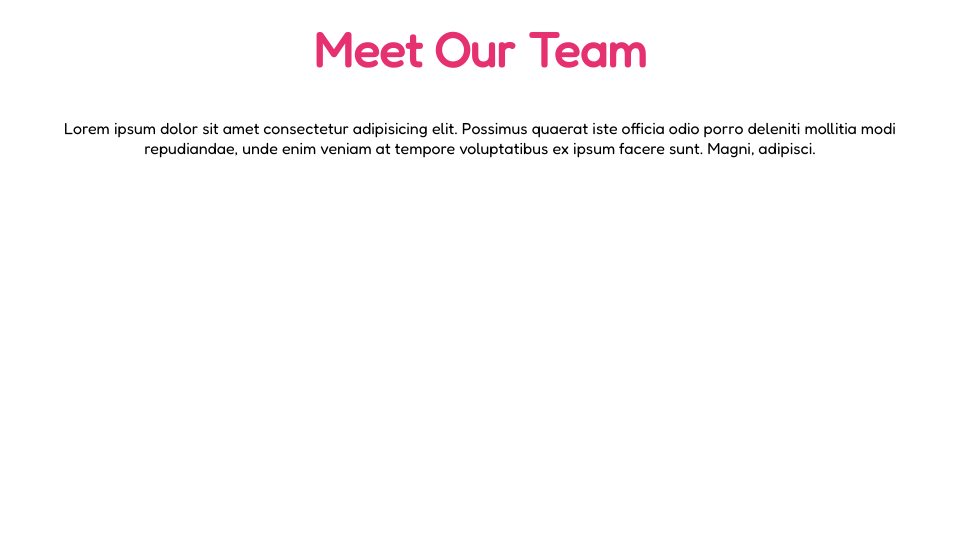
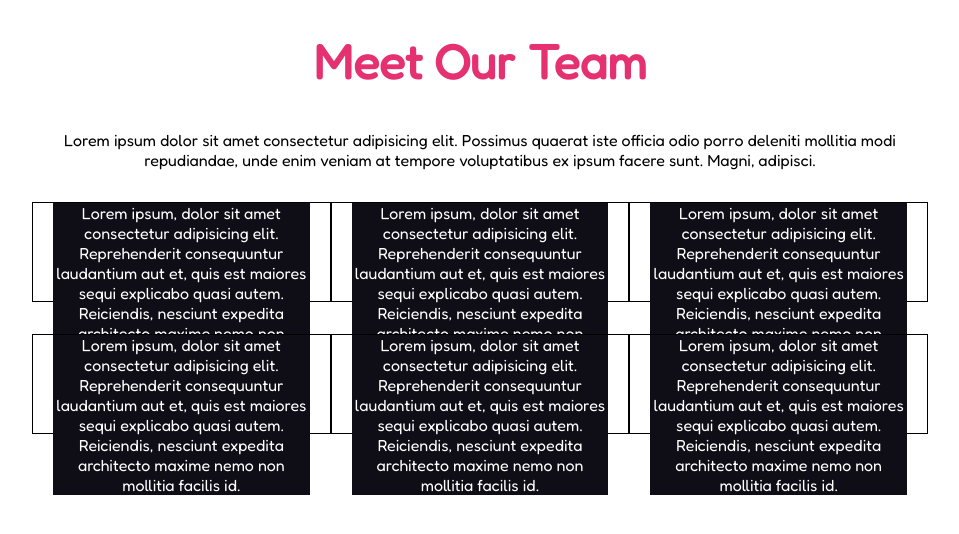
Before and after one commit to gianmarcocilia/html-css-float-cards, a plain HTML site: page index.html in a window 1280 px wide. Shown: the whole page, without its empty margins (160-1119 px from the left). Drawn offline with Linux system fonts and the light colour scheme.

Commit message:
add: layout base

```diff
--- a/css/style.css
+++ b/css/style.css
@@ -11,7 +11,7 @@ img {
 
 body {
     font-family: 'Fredoka', sans-serif;
-    margin-top: 20px;
+    padding-top: 2rem;
 }
 
 /* CONTAINER */
@@ -32,3 +32,30 @@ h1 {
     font-weight: 900;
     margin-bottom: 40px;
 }
+
+/* Columns section */
+
+.row {
+    margin-top: 2em;
+    color: white;
+
+}
+
+.column {
+    float: left;
+    width: calc(100% / 3);
+    padding: 0 20px;
+    /* debug */
+    border: 1px solid black;
+    height: 100px;
+}
+
+.clearfix::after {
+    content: "";
+    clear: both;
+    display: table;
+}
+
+.card {
+    background-color: rgba(15, 14, 23, 1);
+}
--- a/index.html
+++ b/index.html
@@ -16,7 +16,47 @@
             <!-- Title and paragraph-->
             <h1>Meet Our Team</h1>
             <p>Lorem ipsum dolor sit amet consectetur adipisicing elit. Possimus quaerat iste officia odio porro deleniti mollitia modi repudiandae, unde enim veniam at tempore voluptatibus ex ipsum facere sunt. Magni, adipisci.</p>
+            <!-- First 3 columns section -->
+            <section class="row clearfix">
+                <div class="column">
+                    <div class="card">
+                        <p>Lorem ipsum, dolor sit amet consectetur adipisicing elit. Reprehenderit consequuntur laudantium aut et, quis est maiores sequi explicabo quasi autem. Reiciendis, nesciunt expedita architecto maxime nemo non mollitia facilis id.</p>
+                    </div>
+                </div>
+                <div class="column">
+                    <div class="card">
+                        <p>Lorem ipsum, dolor sit amet consectetur adipisicing elit. Reprehenderit consequuntur laudantium aut et, quis est maiores sequi explicabo quasi autem. Reiciendis, nesciunt expedita architecto maxime nemo non mollitia facilis id.</p>
+                    </div>
+                </div>
+                <div class="column">
+                    <div class="card">
+                        <p>Lorem ipsum, dolor sit amet consectetur adipisicing elit. Reprehenderit consequuntur laudantium aut et, quis est maiores sequi explicabo quasi autem. Reiciendis, nesciunt expedita architecto maxime nemo non mollitia facilis id.</p>
+                    </div>
+                </div>
 
+            </section>
+            <!-- /First 3 columns section -->
+
+            <!-- Second 3 columns section -->
+            <section class="row clearfix">
+                <div class="column">
+                    <div class="card">
+                        <p>Lorem ipsum, dolor sit amet consectetur adipisicing elit. Reprehenderit consequuntur laudantium aut et, quis est maiores sequi explicabo quasi autem. Reiciendis, nesciunt expedita architecto maxime nemo non mollitia facilis id.</p>
+                    </div>
+                </div>
+                <div class="column">
+                    <div class="card">
+                        <p>Lorem ipsum, dolor sit amet consectetur adipisicing elit. Reprehenderit consequuntur laudantium aut et, quis est maiores sequi explicabo quasi autem. Reiciendis, nesciunt expedita architecto maxime nemo non mollitia facilis id.</p>
+                    </div>
+                </div>
+                <div class="column">
+                    <div class="card">
+                        <p>Lorem ipsum, dolor sit amet consectetur adipisicing elit. Reprehenderit consequuntur laudantium aut et, quis est maiores sequi explicabo quasi autem. Reiciendis, nesciunt expedita architecto maxime nemo non mollitia facilis id.</p>
+                    </div>
+                </div>
+
+            </section>
+            <!-- /Second 3 columns section -->
 
 
 
```
